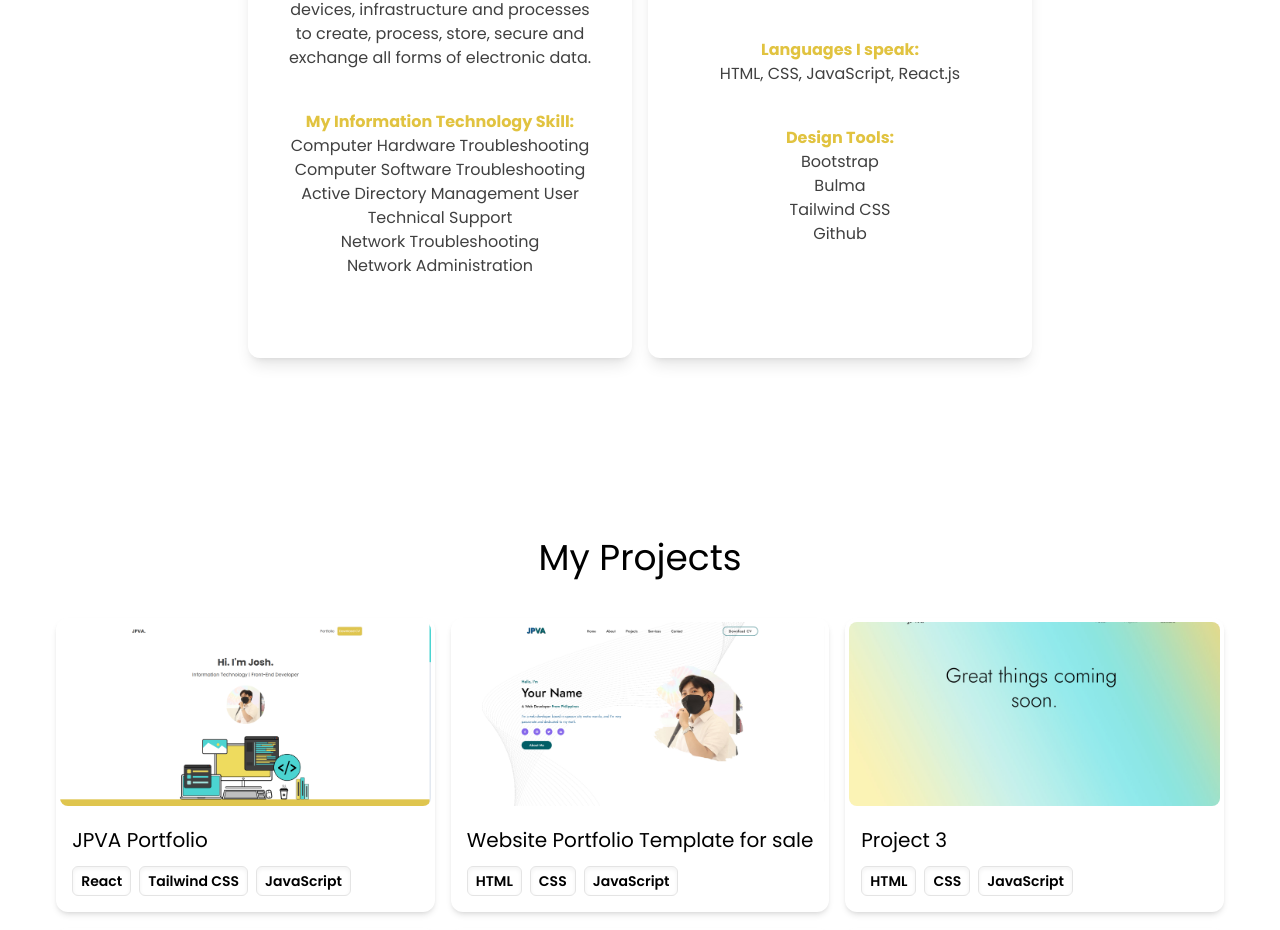
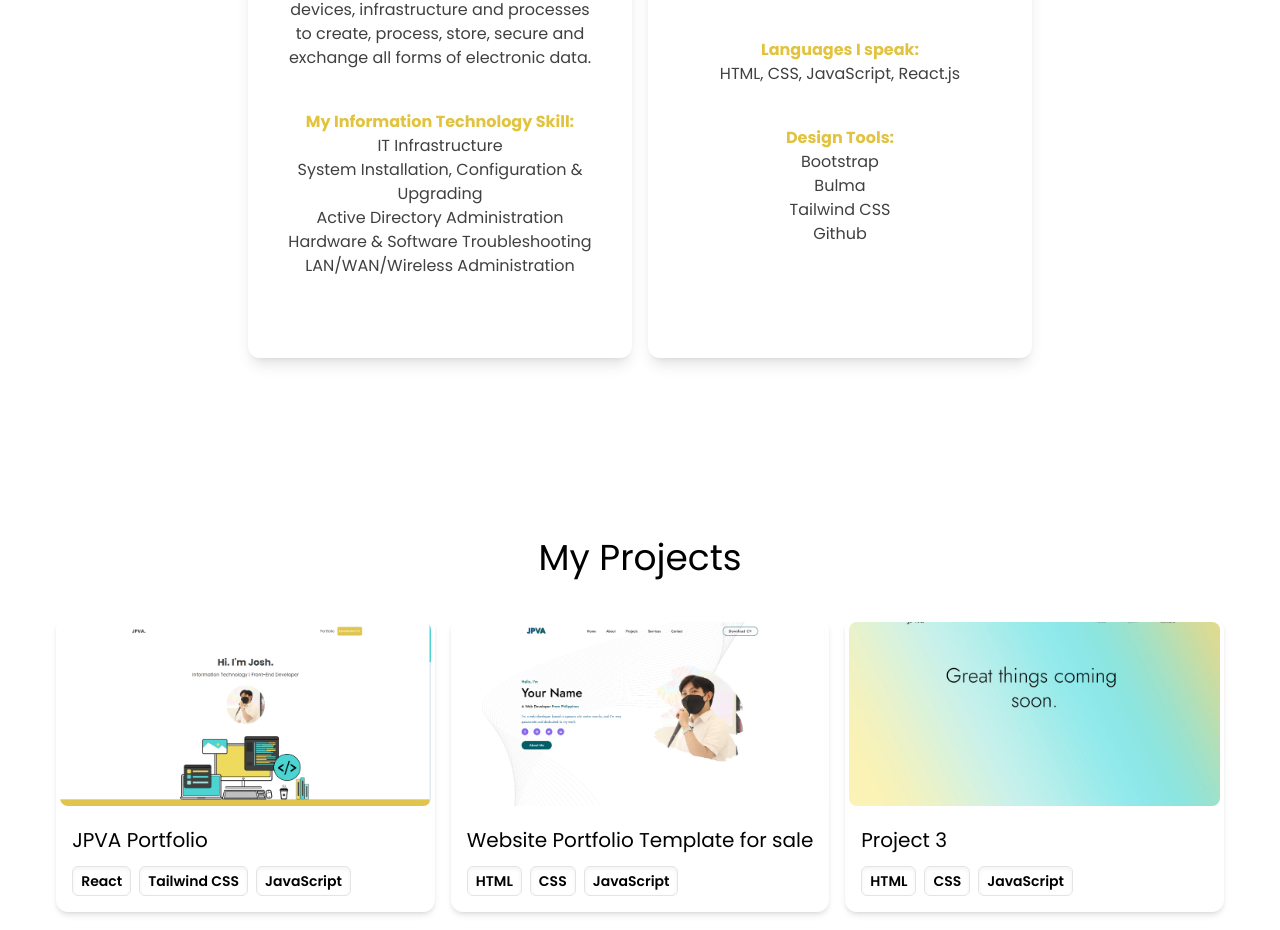
Before and after one commit to joshpatrickz/JPVA-Portfolio, a React (Create React App) app: page / in a window 1280 px wide. Shown: the part 1550-2480 px from the top of the page. Built offline with nearby package versions, Linux system fonts and the light colour scheme; the HTML template or start-up script is replaced by a standard one.

Commit message:
Update Skill.jsx

```diff
--- a/src/components/Skill.jsx
+++ b/src/components/Skill.jsx
@@ -23,13 +23,11 @@ const Skill = () => {
             <h2 className="text-[#E1C340] font-bold">
               My Information Technology Skill:
             </h2>
-            <p>Computer Hardware Troubleshooting</p>
-            <p>Computer Software Troubleshooting</p>
-            <p>Active Directory Management User</p>
-            <p>Technical Support</p>
-            <p>Network Troubleshooting</p>
-            <p>Network Administration</p>
-            <p></p>
+            <p>IT Infrastructure</p>
+            <p>System Installation, Configuration & Upgrading</p>
+            <p>Active Directory Administration</p>
+            <p>Hardware & Software Troubleshooting</p>
+            <p>LAN/WAN/Wireless Administration</p>
           </div>
         </div>
         <div className="w-96 mx-auto text-center border-0 shadow-lg hover:shadow-2xl duration-1000 rounded-xl px-10 py-10 mb-5 text-[#404040] bg-white">
```
